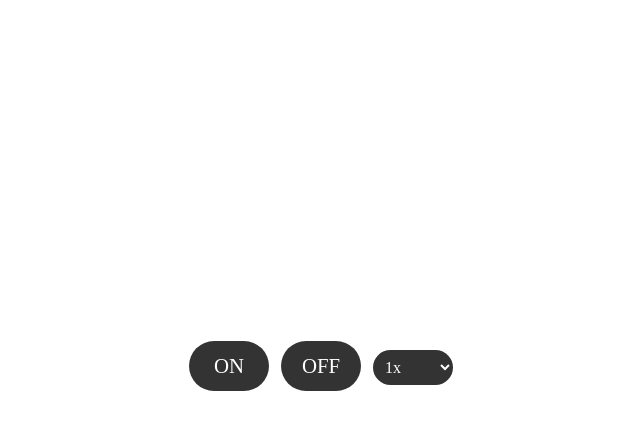
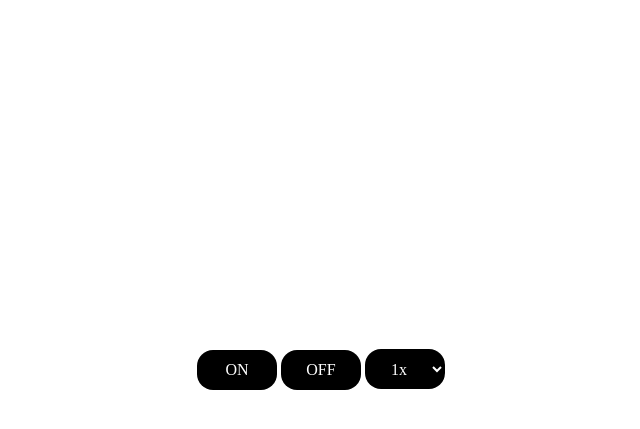
Before and after one commit to Zack1o1/fan, a plain HTML site: page index.html in a window 1280 px wide. Shown: the part 225-654 px from the top of the page, without its empty margins (319-959 px from the left). Drawn offline with Linux system fonts and the light colour scheme.

Commit message:
Style changed

```diff
--- a/index.html
+++ b/index.html
@@ -15,9 +15,9 @@
             <img src="images/fan.png" alt="Fan" id="img">
         </div>
         <div class="controls">
-            <button id="on">ON</button>
-            <button id="off">OFF</button>
-            <select name="speed" id="speed">
+            <button class="btn" id="on">ON</button>
+            <button class="btn" id="off">OFF</button>
+            <select class="btn" name="speed" id="speed">
                 <option value="1" selected>1x</option>
                 <option value="2">2x</option>
                 <option value="3">3x</option>
--- a/style.css
+++ b/style.css
@@ -16,7 +16,7 @@
     width: 400px;
     height: 400px;
   }
-  .container .controls button, .container .controls select {
+  /* .container .controls button, .container .controls select {
     padding: 0.8rem;
     width: 5rem;
     margin: 2px 4px;
@@ -26,12 +26,21 @@
     color: white;
     transition: 0.5s;
     font-size: 1.3rem;
-  }
-  .container .controls select {
+  } */
+  /* .container .controls select {
     font-size: 1rem;
     padding: 0.5rem;
+  } */
+  .btn{
+    width: 80px;
+    height: 40px;
+    background-color: black;
+    color: white;
+    border: none;
+    border-radius: 16px;
+    text-align: center;
+    font-size: 16px;
   }
-
   @media (max-width: 325px) {
     .container .img_container img {
       width: 300px;
```
